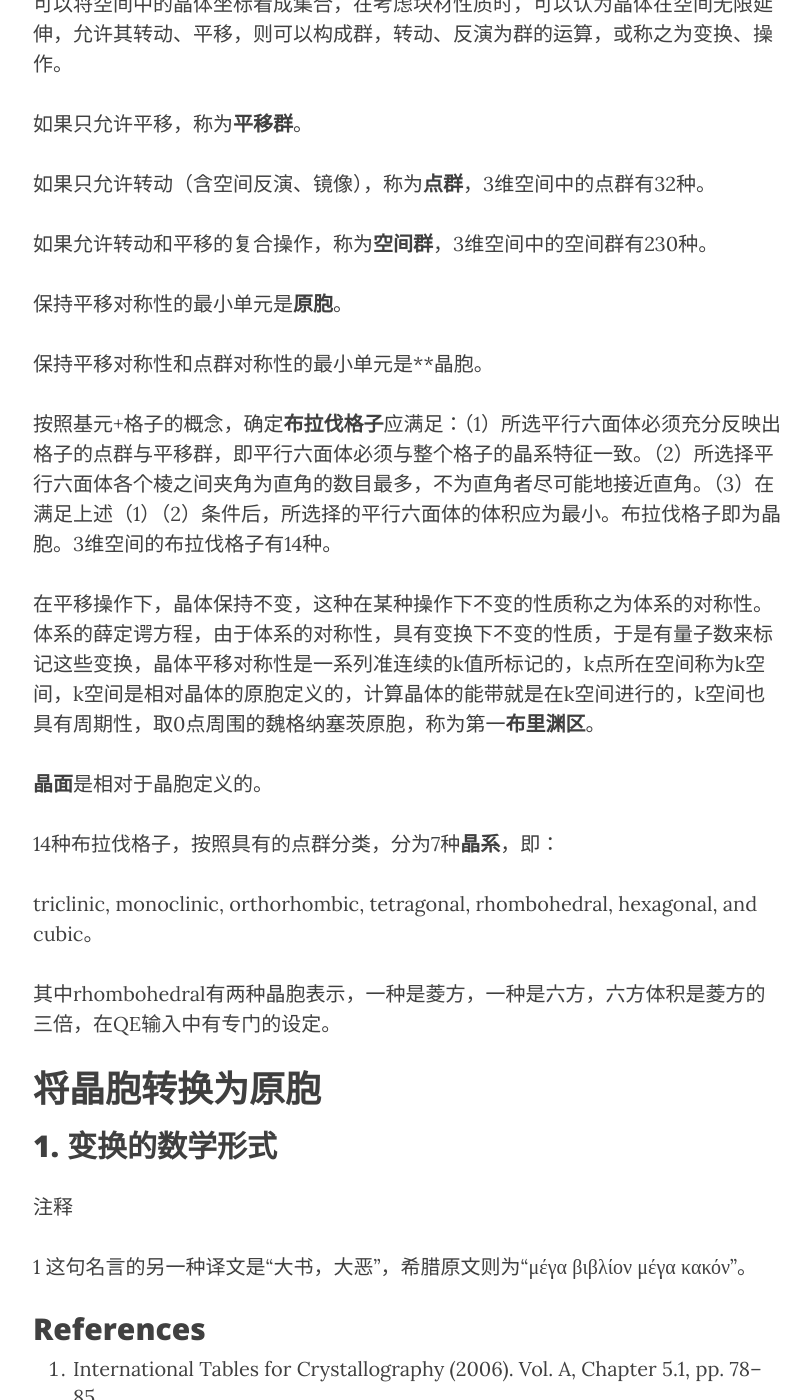
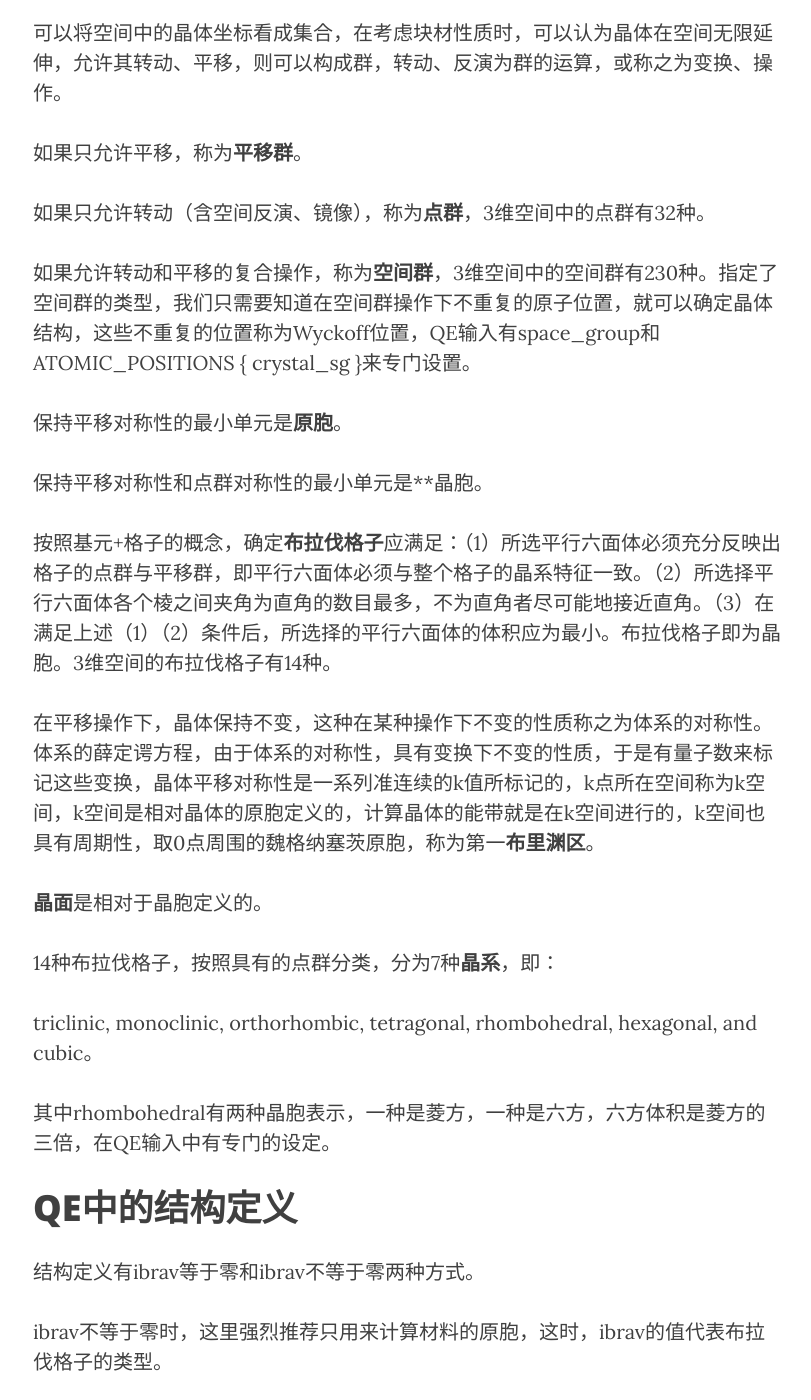
Before and after one commit to yyyu200/DFTbook, a Jekyll site: the page built from _posts/2019-04-07-TransCell.md, in a window 1280 px wide and 1400 px high, scrolled down 769 px. Shown: the whole window, without its empty margins (232-1043 px from the left). Built offline with Jekyll 4.4.1, drawn with Linux system fonts in a browser that asks for light colours; nearby versions of some CDN libraries; comment, search, counter and statistics services are not loaded; some of the changed text lies outside the part shown.

Commit message:
modify at20190410-17:01:46-aliyun

```diff
--- a/_posts/2019-04-07-TransCell.md
+++ b/_posts/2019-04-07-TransCell.md
@@ -34,7 +34,7 @@ trans: cube
 
 如果只允许转动（含空间反演、镜像），称为**点群**，3维空间中的点群有32种。
 
-如果允许转动和平移的复合操作，称为**空间群**，3维空间中的空间群有230种。
+如果允许转动和平移的复合操作，称为**空间群**，3维空间中的空间群有230种。指定了空间群的类型，我们只需要知道在空间群操作下不重复的原子位置，就可以确定晶体结构，这些不重复的位置称为Wyckoff位置，QE输入有space_group和ATOMIC_POSITIONS { crystal_sg }来专门设置。
 
 保持平移对称性的最小单元是**原胞**。
 
@@ -53,6 +53,13 @@ triclinic, monoclinic, orthorhombic, tetragonal, rhombohedral, hexagonal, and cu
 其中rhombohedral有两种晶胞表示，一种是菱方，一种是六方，六方体积是菱方的三倍，在QE输入中有专门的设定。
 
 
+# QE中的结构定义
+
+结构定义有ibrav等于零和ibrav不等于零两种方式。
+
+ibrav不等于零时，这里强烈推荐只用来计算材料的原胞，这时，ibrav的值代表布拉伐格子的类型。
+
+设置ibrav=0，这时需要在输入文件中写入CELL_PARAMETERS，即晶格的基矢量。
 
 # 将晶胞转换为原胞
 
```
